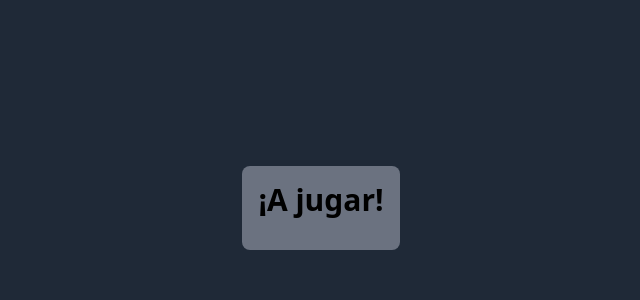
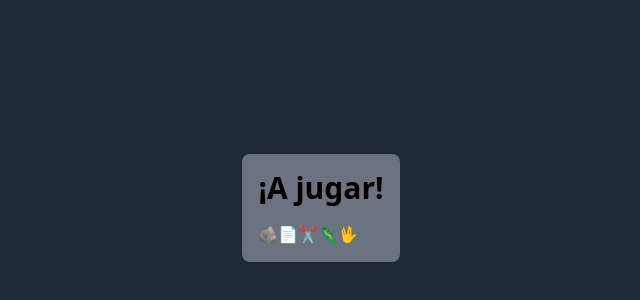
Before and after one commit to roxsyVel910/sheldons-Game, a React (Vite) app: page / in a window 1280 px wide. Shown: the part 192-492 px from the top of the page, without its empty margins (319-959 px from the left). Built offline with nearby package versions, Linux system fonts and the light colour scheme.

Commit message:
recorriendo array de opciones

```diff
--- a/src/Game.jsx
+++ b/src/Game.jsx
@@ -11,14 +11,32 @@ function Game() {
     { id: 4, name: "Spock", emoji: "🖖", beats: [3, 0] },
   ];
 
+  const [userChoice, setUserChoice] = useState(null);
+  const [computerChoice, setComputerChoice] = useState(null);
+  const [userMessage, setUserMessage] = useState(null);
+  const [computerMessage, setComputerMessage] = useState(null);
+  const [result, setResult] = useState(null);
+  const [disabled, setDisabled] = useState(false);
 
+  const handlePlay = (userChoice) => {};
 
   return (
     <>
       <div className="flex items-center justify-center h-screen bg-gray-800">
       <div className="rounded-lg p-4 bg-gray-500">
         <h1 className="text-3xl mb-4 text-center font-bold">¡A jugar!</h1>
-
+       <div className="max-w-md mx-auto">
+          {options.map((option) => (
+            <button
+              key={option.id}
+              option={option}
+              handlePlay={handlePlay}
+              disabled={disabled}
+            >
+            {option.emoji}
+            </button>
+          ))}
+          </div>
       </div>
     </div>
     </>
```
